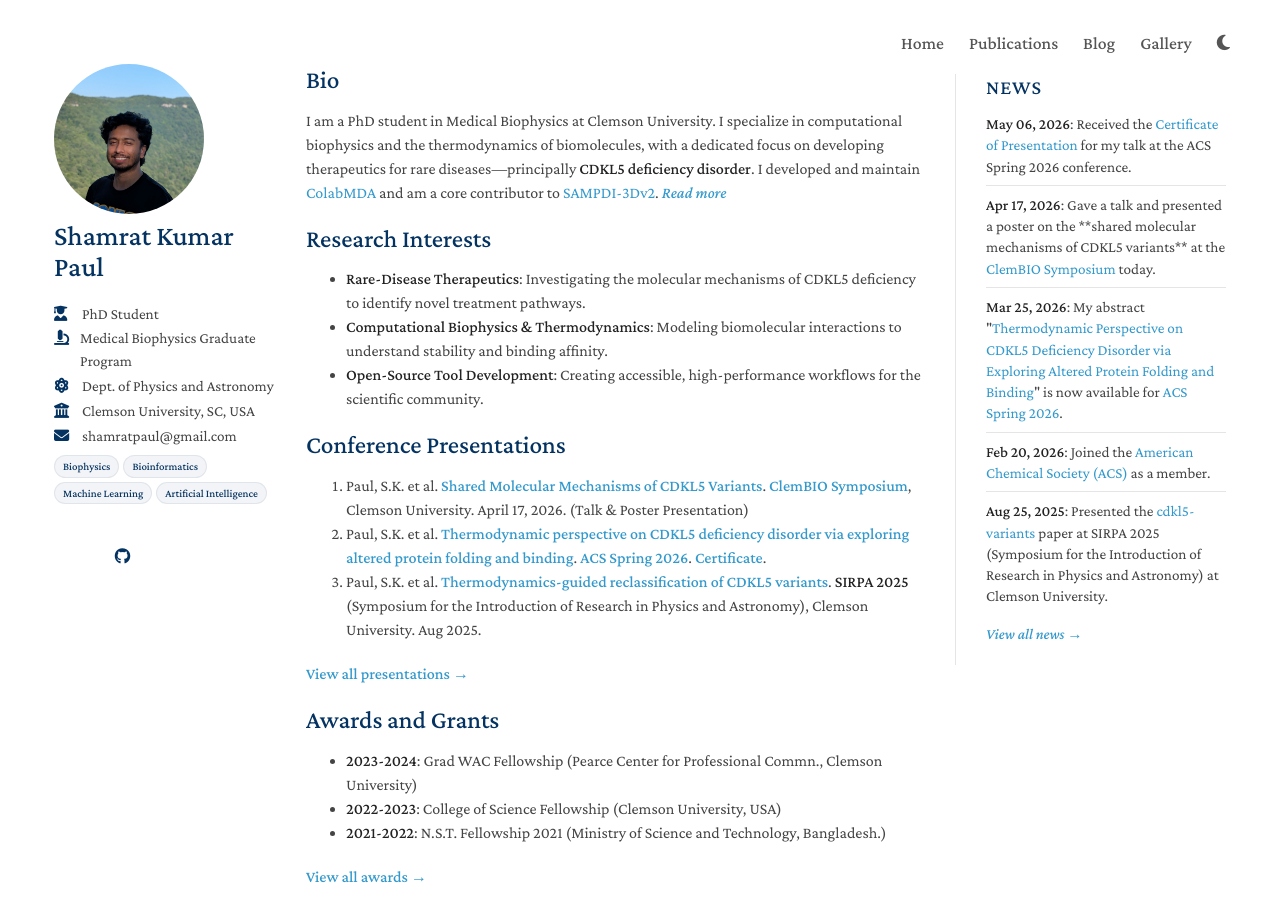
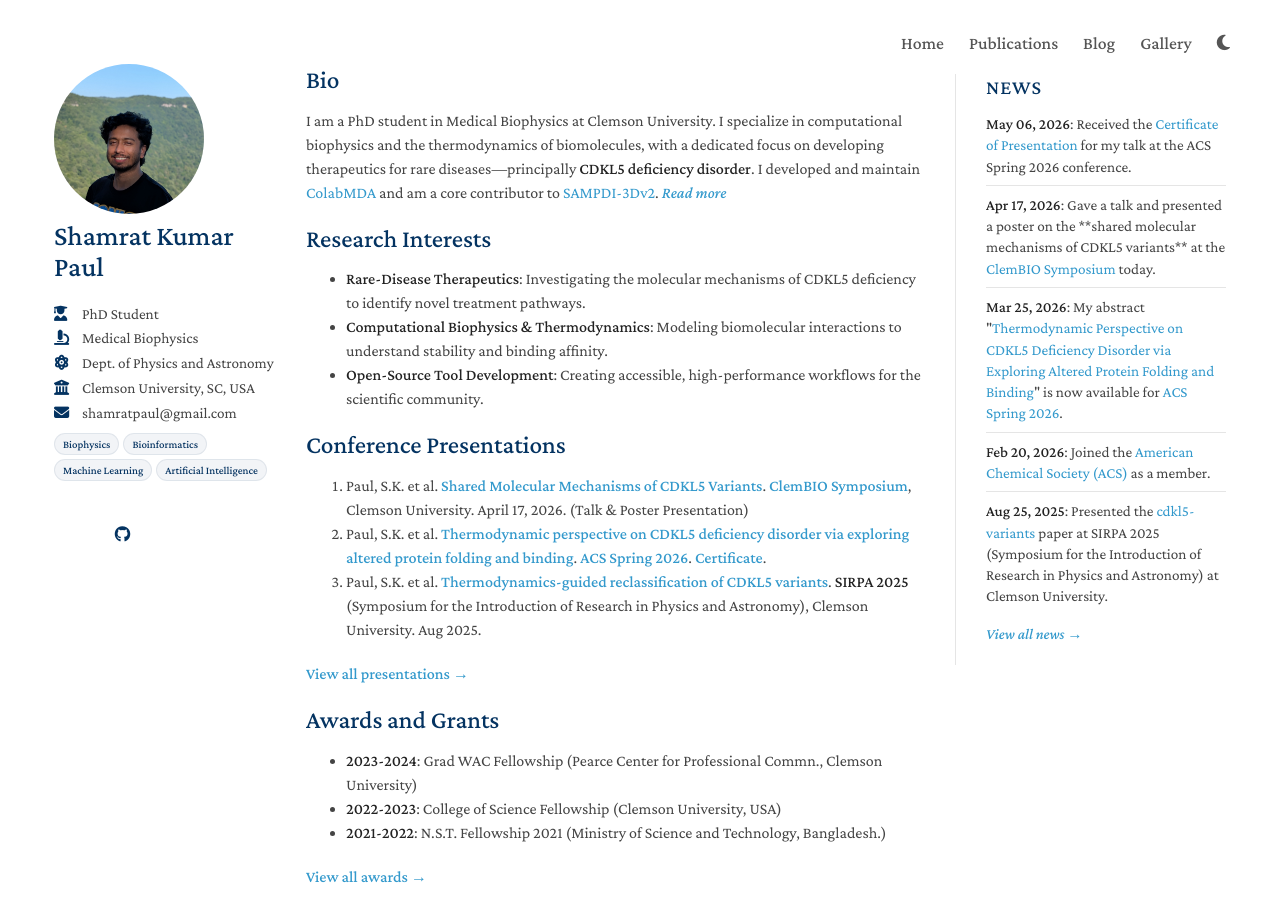
Before and after one commit to paulshamrat/paulshamrat.github.io, a Jekyll site: the page built from index.md, in a window 1280 px wide and 900 px high. Built offline with Jekyll 4.4.1, drawn with Linux system fonts in a browser that asks for light colours; a style sheet for code colours, icons or effects is not loaded.

Commit message:
Keep program name as Medical Biophysics

```diff
--- a/_config.yml
+++ b/_config.yml
@@ -10,7 +10,7 @@
 # Sidebar information
 email: shamratpaul@gmail.com
 position: "PhD Student"
-program: "Medical Biophysics Graduate Program"
+program: "Medical Biophysics"
 affiliation: "Dept. of Physics and Astronomy"
 affiliation_link: "https://www.clemson.edu/science/departments/physics-astronomy/index.html"
 university: "Clemson University, SC, USA"
```
